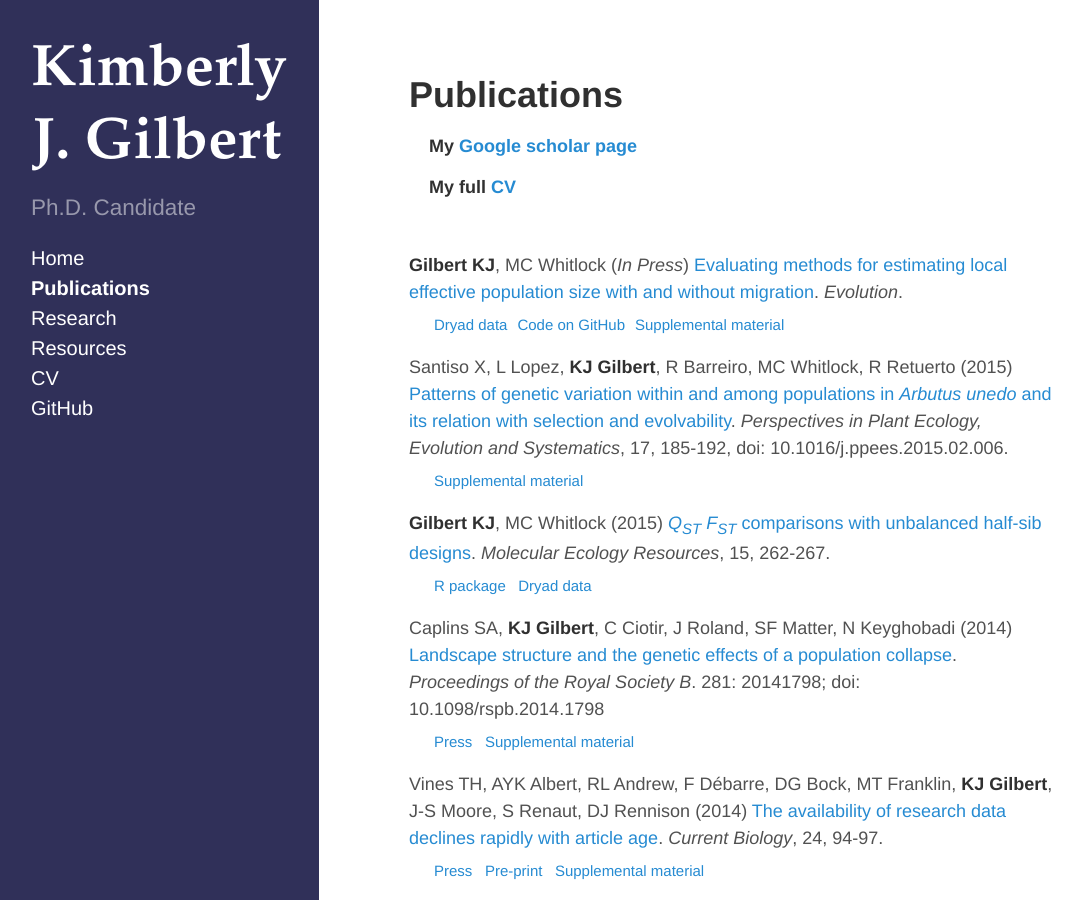
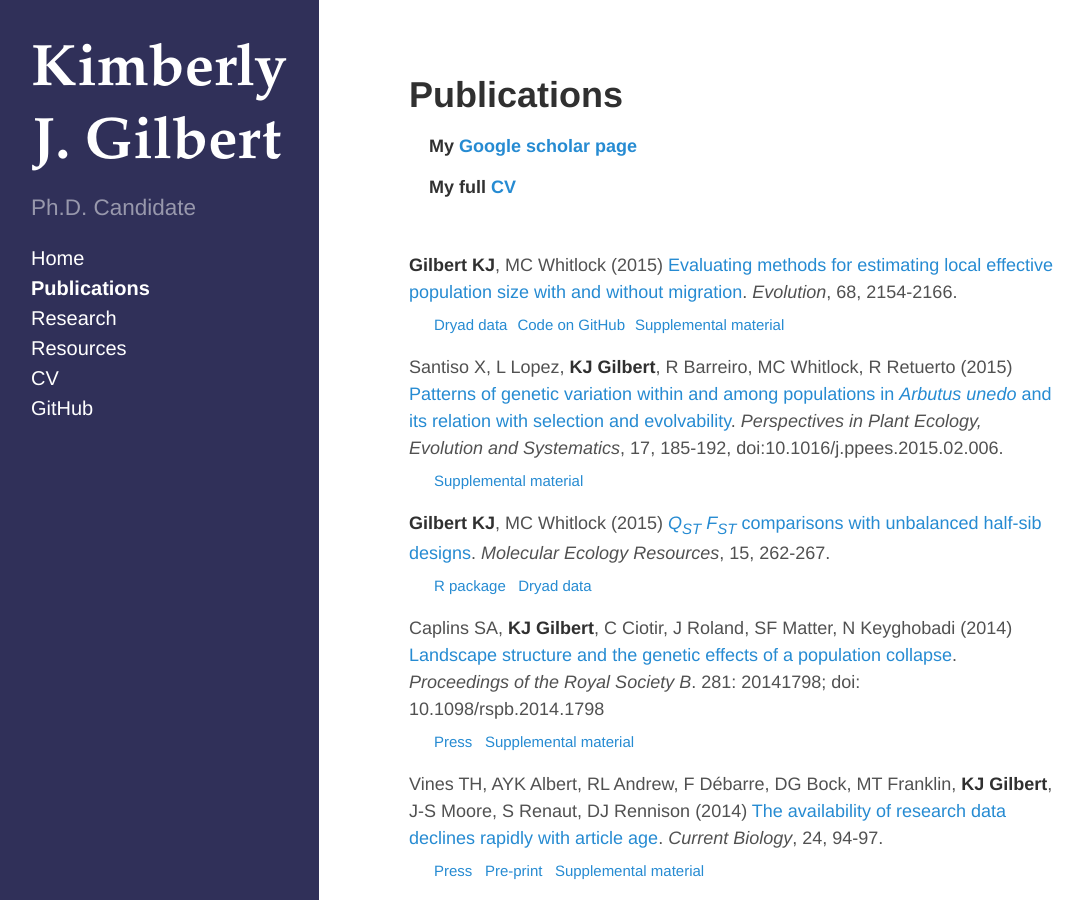
Before and after one commit to kjgilbert/kjgilbert.github.io, a Jekyll site: the page built from publications.md, in a window 1280 px wide and 900 px high. Shown: the whole window, without its empty margins (5-1088 px from the left). Built offline with Jekyll 4.4.1, drawn with Linux system fonts in a browser that asks for light colours; Markdown is read by kramdown in place of the engine named in the settings.

Commit message:
update final print version pages

```diff
--- a/publications.md
+++ b/publications.md
@@ -9,10 +9,10 @@ title: Publications
 &nbsp;
 
 
-**Gilbert KJ**, MC Whitlock (*In Press*) [Evaluating methods for estimating local effective population size with and without migration](http://onlinelibrary.wiley.com/doi/10.1111/evo.12713/abstract). *Evolution*.
+**Gilbert KJ**, MC Whitlock (2015) [Evaluating methods for estimating local effective population size with and without migration](http://onlinelibrary.wiley.com/doi/10.1111/evo.12713/abstract). *Evolution*, 68, 2154-2166.
 &nbsp;&nbsp;&nbsp;&nbsp; <sub>[Dryad data](http://datadryad.org/resource/doi:10.5061/dryad.3r651)</sub> &nbsp;<sub>[Code on GitHub](https://github.com/kjgilbert/NeEstimation_Param-Conversion-Analysis)</sub> &nbsp;<sub>[Supplemental material]()</sub>
 
-Santiso X, L Lopez, **KJ Gilbert**, R Barreiro, MC Whitlock, R Retuerto (2015) [Patterns of genetic variation within and among populations in *Arbutus unedo* and its relation with selection and evolvability](http://www.sciencedirect.com/science/article/pii/S1433831915000190). *Perspectives in Plant Ecology, Evolution and Systematics*, 17, 185-192, doi: 10.1016/j.ppees.2015.02.006.
+Santiso X, L Lopez, **KJ Gilbert**, R Barreiro, MC Whitlock, R Retuerto (2015) [Patterns of genetic variation within and among populations in *Arbutus unedo* and its relation with selection and evolvability](http://www.sciencedirect.com/science/article/pii/S1433831915000190). *Perspectives in Plant Ecology, Evolution and Systematics*, 17, 185-192, doi:10.1016/j.ppees.2015.02.006.
 &nbsp;&nbsp;&nbsp;&nbsp; <sub>[Supplemental material](http://www.sciencedirect.com/science?_ob=MiamiMultiMediaURL&_method=helpContent&_fileExtension=docx&md5=f8e6c4ac22643002a1f51925e52db407)</sub>
 
 **Gilbert KJ**, MC Whitlock (2015) [*Q<sub>ST</sub>* *F<sub>ST</sub>* comparisons with unbalanced half-sib designs](http://onlinelibrary.wiley.com/doi/10.1111/1755-0998.12303/abstract). *Molecular Ecology Resources*, 15, 262-267.
```
Also changed, not shown: 1 other file.
